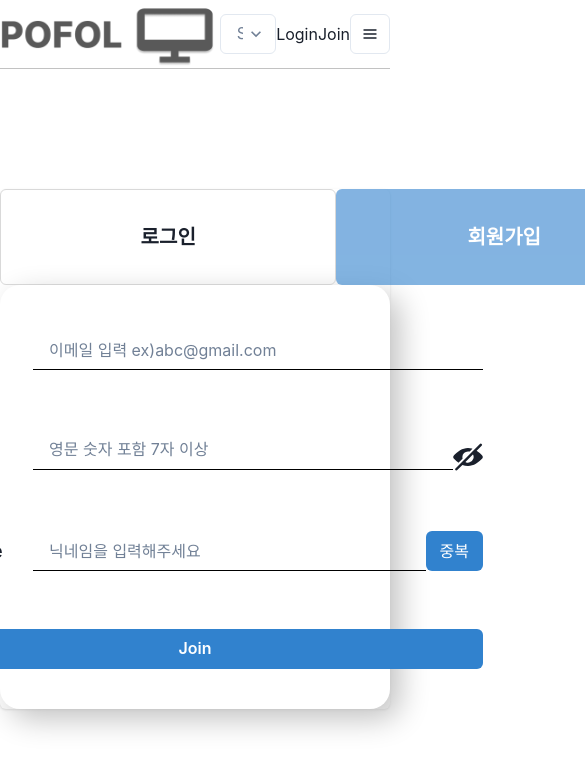
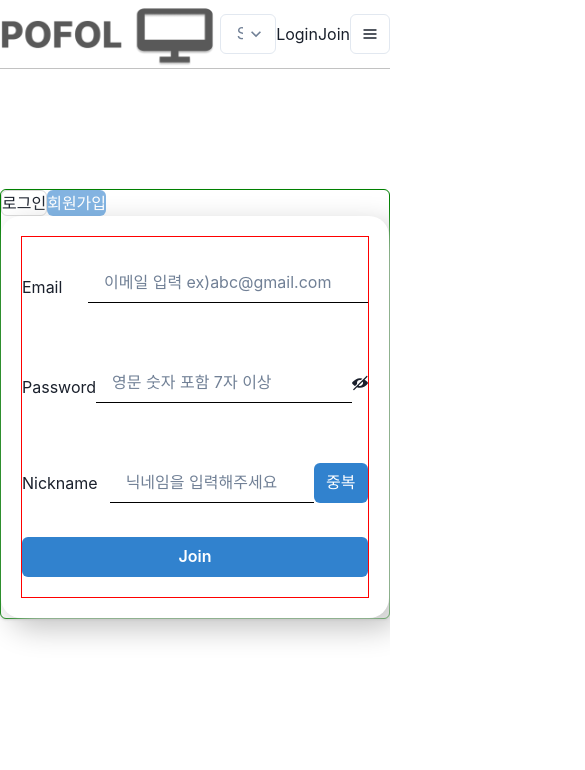
Before and after one commit to gahyuun/23-W-Cow-Project-Frontend, a React (Create React App) app: page /join in a window 390 px wide. Shown: the top 770 px of the page, 585 px wide, since content can reach past the window. Built offline with nearby package versions, Linux system fonts and the light colour scheme.

Commit message:
Design : 로그인 회원가입 반응형 구현

```diff
--- a/src/component/Sign.jsx
+++ b/src/component/Sign.jsx
@@ -6,26 +6,25 @@ function Sign({ children, page }) {
   const navigate = useNavigate();
   const notShowHeaderStyle = {
     borderRadius: ' md',
-    w: 'xl',
+    w: { sm: 'lg', md: '20rem', lg: 'xl' },
     display: 'flex',
     alignItems: 'center',
     justifyContent: 'center',
     border: '1px solid #D9D9D9',
-    fontSize: 'xl',
-    fontWeight: '600',
+    fontSize: { sm: '1rem', md: '1.2rem', lg: 'xl' },
+    fontWeight: { sm: '500', md: '600', lg: '600' },
   }; // 보여지는 컴포넌트가 아닌 헤더 스타일
   const showHeaderStyle = {
-    w: 'xl',
+    w: { sm: 'lg', md: '20rem', lg: 'xl' },
     display: 'flex',
     alignItems: 'center',
     justifyContent: 'center',
     backgroundColor: '#3182CE',
     opacity: '0.6',
-    h: '6rem',
     borderRadius: 'md',
     blendMode: 'normal',
-    fontSize: 'xl',
-    fontWeight: '600',
+    fontSize: { sm: '1rem', md: '1.2rem', lg: 'xl' },
+    fontWeight: { sm: '500', md: '600', lg: '600' },
     color: '#fff',
   }; // 보여지는 컴포넌트의 헤더 스타일
   const hoverStyle = {
@@ -33,8 +32,17 @@ function Sign({ children, page }) {
   };
   return (
     <Box display="flex" justifyContent="center">
-      <Card w="2xl" mt="120px">
-        <CardHeader w="2xl" h="6rem" display="flex" padding="0px">
+      <Card
+        w={{ sm: 'lg', md: 'xl', lg: '2xl' }}
+        mt="7.5rem"
+        border="1px solid green"
+      >
+        <CardHeader
+          w={{ sm: 'lg', md: 'xl', lg: '2xl' }}
+          h={{ sm: '4rem', md: '5rem', lg: '6rem' }}
+          display="flex"
+          padding="0px"
+        >
           <Box
             sx={page === 'login' ? showHeaderStyle : notShowHeaderStyle}
             onClick={() => {
--- a/src/helper/style.js
+++ b/src/helper/style.js
@@ -17,13 +17,13 @@ export const signStyle = {
     justifyContent: 'space-between',
   }, // text와 inputgroup을 감싸는 박스의 스타일
   TextStyle: {
-    fontSize: 'xl',
-    fontWeight: '500',
-    mr: '10px',
+    fontSize: { sm: '1rem', md: '1.2rem', lg: 'xl' },
+    fontWeight: { sm: '500', md: '500', lg: '600' },
+    mr: { sm: '3px', md: '7px' },
   }, // email, password등의 text 스타일
   FormHelperStyle: {
-    fontWeight: '500',
-    fontSize: '0.813rem',
+    fontWeight: { sm: '300', md: '500', lg: '500' },
+    fontSize: { sm: '0.2rem', md: '0.6rem', lg: '0.813rem' },
     color: '#ff0000',
   },
   inputGroupStyle: {
@@ -40,4 +40,12 @@ export const signStyle = {
     showCancelButton: true,
     timer: 3000,
   },
+  cardBody: {
+    display: 'flex',
+    justifyContent: 'center',
+    alignItems: 'center',
+    borderRadius: '1.25rem',
+    boxShadow: '0.625rem 0.625rem 1.875rem #c2c2c2',
+    w: { sm: 'lg', md: 'xl', lg: '2xl' },
+  },
 };
--- a/src/pages/Join.jsx
+++ b/src/pages/Join.jsx
@@ -104,23 +104,18 @@ function Join() {
 
   return (
     <Sign page="join">
-      <CardBody
-        display="flex"
-        justifyContent="center"
-        alignItems="center"
-        borderRadius="1.25rem"
-        boxShadow="0.625rem 0.625rem 1.875rem #c2c2c2"
-      >
+      <CardBody sx={signStyle.cardBody}>
         <form onSubmit={formValidate}>
           <Box
-            w="xl"
-            h="sm"
+            w={{ sm: '18rem', md: '20rem', lg: 'xl' }}
+            h={{ sm: '18rem', md: '20rem', lg: 'sm' }}
             display="flex"
             flexDirection="column"
             justifyContent="space-between"
+            border="1px solid red"
           >
             <FormControl
-              w="xl"
+              w={{ sm: '18rem', md: '20rem', lg: 'xl' }}
               h="18.75rem"
               display="flex"
               flexDirection="column"
@@ -131,7 +126,7 @@ function Join() {
                 <Box sx={signStyle.inputGroupStyle}>
                   <Input
                     name="email"
-                    w="450px"
+                    w={{ sm: '12rem', md: '18rem', lg: '28.125rem' }}
                     placeholder="이메일 입력 ex)abc@gmail.com"
                     sx={signStyle.inputStyle}
                     _focusVisible={{ borderColor: 'black' }}
@@ -145,7 +140,7 @@ function Join() {
               <Box sx={signStyle.groupStyle}>
                 <Text sx={signStyle.TextStyle}>Password</Text>
                 <Box sx={signStyle.inputGroupStyle}>
-                  <InputGroup w="450px">
+                  <InputGroup w={{ sm: '12rem', md: '18rem', lg: '28.125rem' }}>
                     <Input
                       name="password"
                       placeholder="영문 숫자 포함 7자 이상"
@@ -155,8 +150,8 @@ function Join() {
                       _hover={{ borderColor: 'black' }}
                     />
                     <Icon
-                      w="30px"
-                      h="30px"
+                      w={{ sm: '20px', md: '25px', lg: '30px' }}
+                      h={{ sm: '20px', md: '25px', lg: '30px' }}
                       mt="12px"
                       as={showPW ? ViewIcon : ViewOffIcon}
                       onClick={() => {
@@ -172,7 +167,10 @@ function Join() {
               <Box sx={signStyle.groupStyle}>
                 <FormLabel sx={signStyle.TextStyle}>Nickname</FormLabel>
                 <Box sx={signStyle.inputGroupStyle}>
-                  <Box w="450px" display="flex">
+                  <Box
+                    w={{ sm: '12rem', md: '18rem', lg: '28.125rem' }}
+                    display="flex"
+                  >
                     <Input
                       value={nickname}
                       onChange={handleNickNameChange}
@@ -185,17 +183,18 @@ function Join() {
                     <Button
                       _hover={{ backgroundColor: '#3182CE', opacity: '0.8' }}
                       sx={signStyle.buttonColor}
-                      fontWeight="400"
+                      fontWeight={{ sm: '200', md: '300', lg: '500' }}
                       onClick={handlenicknameCheck}
                       isDisabled={nicknameCheck}
+                      w={{ sm: '0.7rem', md: '2rem', lg: '3.5rem' }}
                     >
                       중복
                     </Button>
                   </Box>
                   <FormHelperText
                     color={nicknameCheck ? '#0AA322' : '#ff0000'}
-                    fontWeight="500"
-                    fontSize="0.813rem"
+                    fontWeight={{ sm: '300', md: '500', lg: '500' }}
+                    fontSize={{ sm: '0.2rem', md: '0.6rem', lg: '0.813rem' }}
                   >
                     {nicknameError}
                   </FormHelperText>
--- a/src/pages/Login.jsx
+++ b/src/pages/Login.jsx
@@ -46,23 +46,17 @@ function Login({ setIsLogin }) {
 
   return (
     <Sign page="login">
-      <CardBody
-        display="flex"
-        justifyContent="center"
-        alignItems="center"
-        borderRadius="1.25rem"
-        boxShadow="10px 10px 30px #c2c2c2"
-      >
+      <CardBody sx={signStyle.cardBody}>
         <form onSubmit={handleSubmit}>
           <Box
-            w="xl"
-            h="sm"
+            w={{ sm: '18rem', md: '20rem', lg: 'xl' }}
+            h={{ sm: '18rem', md: '20rem', lg: 'sm' }}
             display="flex"
             flexDirection="column"
             justifyContent="space-around"
           >
             <FormControl
-              w="xl"
+              w={{ sm: '18rem', md: '20rem', lg: 'xl' }}
               h="15rem"
               display="flex"
               flexDirection="column"
@@ -73,7 +67,7 @@ function Login({ setIsLogin }) {
                 <Box sx={signStyle.inputGroupStyle}>
                   <Input
                     name="email"
-                    w="28.125rem"
+                    w={{ sm: '12rem', md: '18rem', lg: '28.125rem' }}
                     placeholder="이메일을 입력해주세요"
                     sx={signStyle.inputStyle}
                     _focusVisible={{ borderColor: 'black' }}
@@ -84,10 +78,10 @@ function Login({ setIsLogin }) {
               <Box sx={signStyle.groupStyle}>
                 <Text sx={signStyle.TextStyle}>Password</Text>
                 <Box sx={signStyle.inputGroupStyle}>
-                  <InputGroup w="450px">
+                  <InputGroup w={{ sm: '12rem', md: '18rem', lg: '28.125rem' }}>
                     <Input
                       name="password"
-                      w="28.125rem"
+                      w={{ sm: '12rem', md: '18rem', lg: '28.125rem' }}
                       placeholder="비밀번호를 입력해주세요"
                       sx={signStyle.inputStyle}
                       type={showPW ? 'text' : 'password'}
@@ -95,8 +89,8 @@ function Login({ setIsLogin }) {
                       _hover={{ borderColor: 'black' }}
                     />
                     <Icon
-                      w="30px"
-                      h="30px"
+                      w={{ sm: '20px', md: '25px', lg: '30px' }}
+                      h={{ sm: '20px', md: '25px', lg: '30px' }}
                       mt="12px"
                       as={showPW ? ViewIcon : ViewOffIcon}
                       onClick={() => {
```
